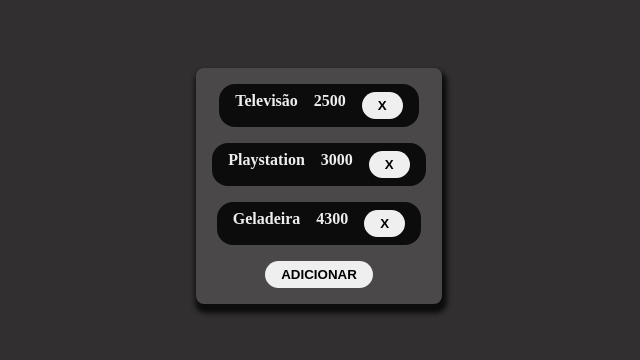
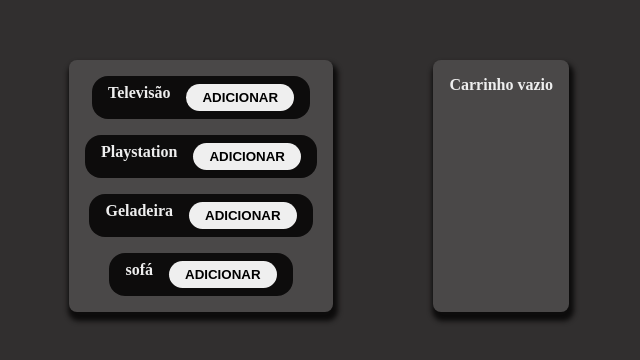
Before and after one commit to AndersonKeller/senac-turma-10, a plain HTML site: page index.html in a window 1280 px wide. Shown: the part 214-574 px from the top of the page, without its empty margins (321-961 px from the left). Drawn offline with Linux system fonts and the light colour scheme.

Commit message:
aula-26-09

```diff
--- a/data.js
+++ b/data.js
@@ -2,4 +2,5 @@
   { name: "Televisão", price: "2500" },
   { name: "Playstation", price: "3000" },
   { name: "Geladeira", price: "4300" },
+  {name:"sofá",price:"2000"}
 ];
--- a/index.html
+++ b/index.html
@@ -7,7 +7,14 @@
     <link rel="stylesheet" href="style.css" />
   </head>
   <body>
-    <main></main>
+    <main>
+      <ul class="products">
+
+      </ul>
+      <ul class="cart">
+        <p>Carrinho vazio</p>
+      </ul>
+    </main>
     <script type="module" src="./script.js"></script>
   </body>
 </html>
--- a/script.js
+++ b/script.js
@@ -1,60 +1,79 @@
+// import { data } from "./data.js";
+// const main = document.querySelector("main");
+// const ulData = document.createElement("ul");
+// const btnAdd = document.createElement("button");
+// btnAdd.innerText = "Adicionar";
+// //CRIAR UMA LET A PARTIR DA DATA, PRA PODER MEXER NESSE ARRAY
+// let newData = [...data];
+
+// renderData(newData);
+
+// //CRIEI UM PARAMETRO PRA FUNÇAO DE RENDER, PRA NÃO FICAR SEMPRE
+// // RENDERIZANDO O MESMO ARRAY
+// function renderData(list = []) {
+//   ulData.innerHTML = "";
+//   list.forEach((item) => {
+//     const liData = document.createElement("li");
+//     const priceText = document.createElement("p");
+//     const btnRemove = document.createElement("button");
+
+//     btnRemove.innerText = "X";
+//     priceText.innerText = item.price;
+//     liData.innerText = item.name;
+
+//     liData.id = item.name;
+//     btnRemove.id = item.name;
+
+//     btnRemove.addEventListener("click", () => {
+//       removeItem(btnRemove.id);
+//     });
+
+//     liData.append(priceText, btnRemove);
+//     ulData.appendChild(liData);
+//     ulData.appendChild(btnAdd);
+//   });
+// }
+
+// //https://developer.mozilla.org/pt-BR/docs/Web/JavaScript/Reference/Global_Objects/Array/splice
+// function removeItem(id) {
+//   //FINDINDEX ENCONTRA O INDEX DE UM DETERMINADO ITEM DENTRO DO ARRAY
+//   const index = newData.findIndex((item) => {
+//     return item.name == id;
+//   });
+//   console.log(index);
+//   //SPLICE RECORTA O NOSSO ARRAY, A PARTIR DO INDEX QUE EU PASSO POR
+//   //PARAMETRO
+//   newData.splice(index, 1);
+//   console.log(newData);
+//   renderData(newData);
+// }
+// ulData.appendChild(btnAdd);
+// main.appendChild(ulData);
+
+// btnAdd.addEventListener("click", () => {
+//   const obj = {
+//     name: "Sofá",
+//     price: "1800",
+//   };
+//   newData.push(obj);
+//   renderData(newData);
+// });
+
+// uma lista de 4 produtos
+// cada produto vai ter um botão de adicionar ao carrinho
+// quando clicar no adicionar
+// outra lista representando o carrinho
 import { data } from "./data.js";
 const main = document.querySelector("main");
-const ulData = document.createElement("ul");
-const btnAdd = document.createElement("button");
-btnAdd.innerText = "Adicionar";
-//CRIAR UMA LET A PARTIR DA DATA, PRA PODER MEXER NESSE ARRAY
-let newData = [...data];
-
-renderData(newData);
-
-//CRIEI UM PARAMETRO PRA FUNÇAO DE RENDER, PRA NÃO FICAR SEMPRE
-// RENDERIZANDO O MESMO ARRAY
-function renderData(list = []) {
-  ulData.innerHTML = "";
-  list.forEach((item) => {
-    const liData = document.createElement("li");
-    const priceText = document.createElement("p");
-    const btnRemove = document.createElement("button");
-
-    btnRemove.innerText = "X";
-    priceText.innerText = item.price;
-    liData.innerText = item.name;
-
-    liData.id = item.name;
-    btnRemove.id = item.name;
-
-    btnRemove.addEventListener("click", () => {
-      removeItem(btnRemove.id);
-    });
-
-    liData.append(priceText, btnRemove);
-    ulData.appendChild(liData);
-    ulData.appendChild(btnAdd);
-  });
+renderData()
+function renderData(){
+    const ul = document.querySelector(".products")
+    data.forEach((item)=>{
+        const li = document.createElement("li")
+        li.innerText = item.name
+        const btnAdd = document.createElement("button")
+        btnAdd.innerText = "Adicionar"
+        li.appendChild(btnAdd)
+        ul.appendChild(li)
+    })
 }
-
-//https://developer.mozilla.org/pt-BR/docs/Web/JavaScript/Reference/Global_Objects/Array/splice
-function removeItem(id) {
-  //FINDINDEX ENCONTRA O INDEX DE UM DETERMINADO ITEM DENTRO DO ARRAY
-  const index = newData.findIndex((item) => {
-    return item.name == id;
-  });
-  console.log(index);
-  //SPLICE RECORTA O NOSSO ARRAY, A PARTIR DO INDEX QUE EU PASSO POR
-  //PARAMETRO
-  newData.splice(index, 1);
-  console.log(newData);
-  renderData(newData);
-}
-ulData.appendChild(btnAdd);
-main.appendChild(ulData);
-
-btnAdd.addEventListener("click", () => {
-  const obj = {
-    name: "Sofá",
-    price: "1800",
-  };
-  newData.push(obj);
-  renderData(newData);
-});
--- a/style.css
+++ b/style.css
@@ -48,3 +48,9 @@
   background-color: #242323;
   color: #eee;
 }
+main{
+  display: flex;
+  width: 500px;
+  margin: 0 auto;
+  justify-content: space-between;
+}
```
Also changed, not shown: methods.js (added, +24 -0 lines).
